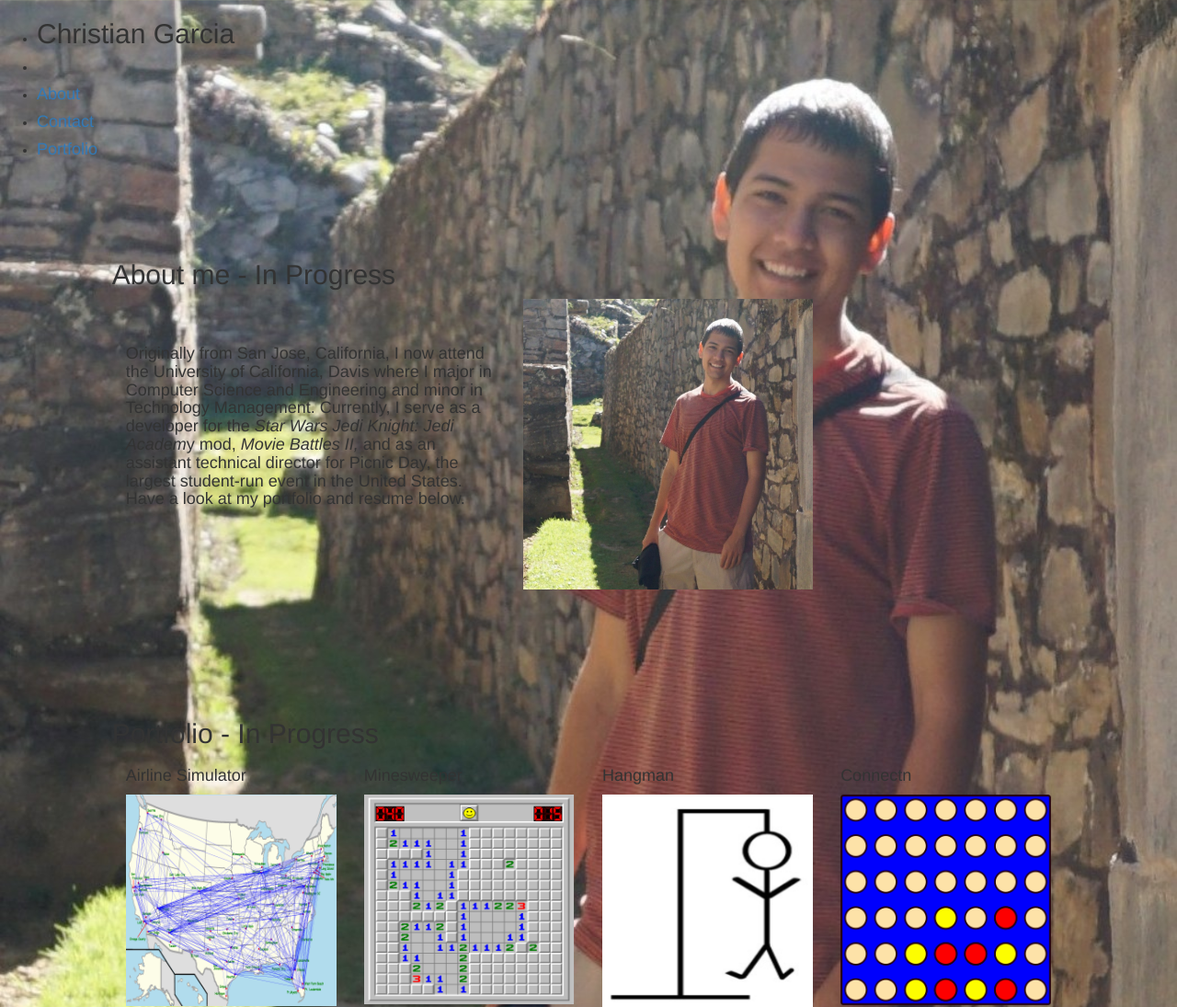
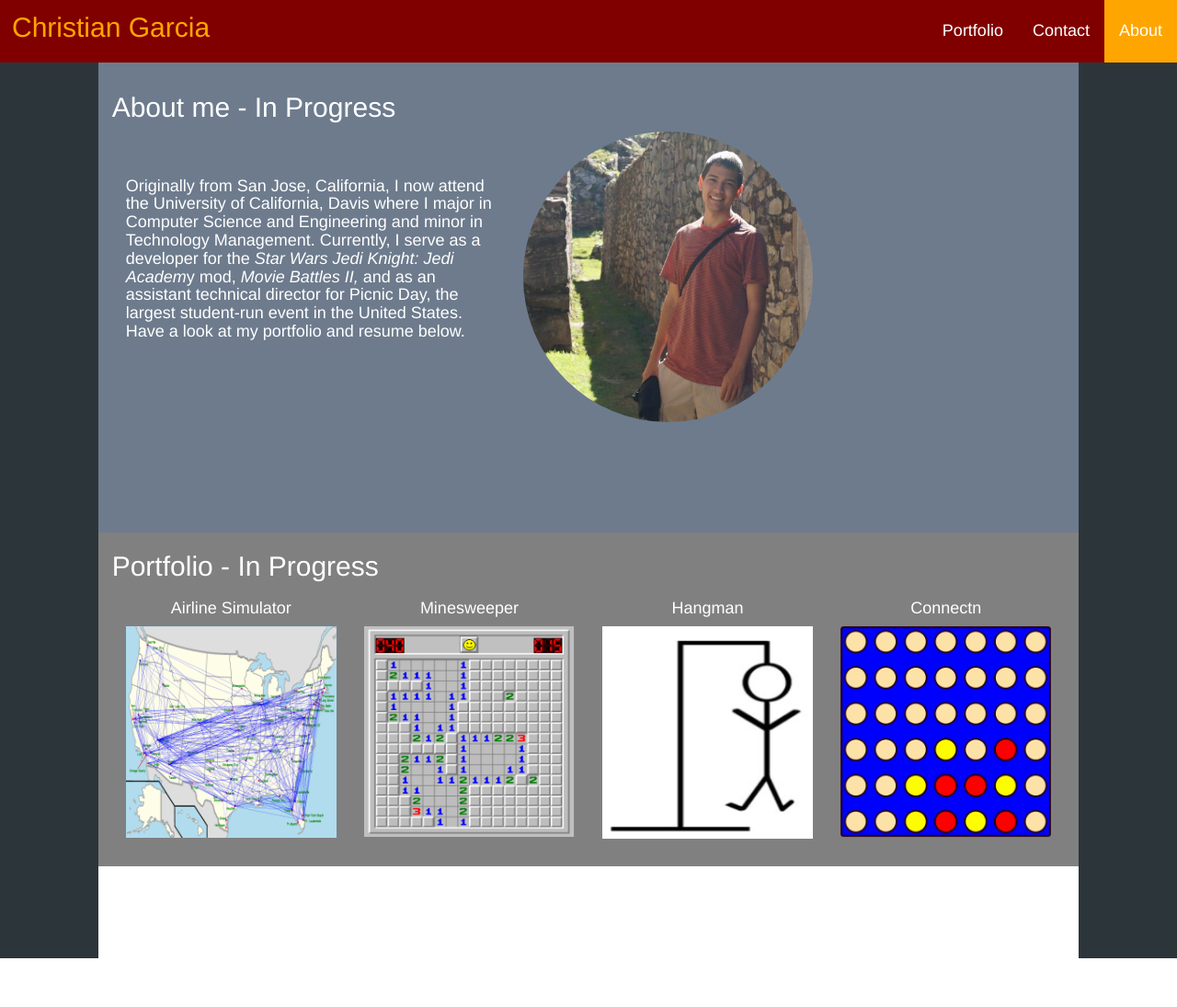
Before and after one commit to KitanGarcia/KitanGarcia.github.io, a Jekyll site: the page index.html, which Jekyll copies as it is, in a window 1280 px wide and 1095 px high. Shown: the whole window at 92% size. Built offline with Jekyll 4.4.1, drawn with Linux system fonts in a browser that asks for light colours.

Commit message:
Update main.css

```diff
--- a/css/main.css
+++ b/css/main.css
@@ -11,15 +11,15 @@
   -ms-box-sizing: border-box;
   box-sizing: border-box;
 }
-/**Testing**/
+/**Testing
 body
 {
   background-image: url("../../images/aboutme.JPG");
   background-size: cover;
   background-position: center;
   background-attachment: fixed;
-}
-/**
+}**/
+
 .container-fluid
 {
   display: block;
@@ -64,10 +64,10 @@ ul
   position: fixed;
   width: 100%;
   opacity: 1;
-  z-index: 99; /*Makes navbar opaque*//*
+  z-index: 99; /*Makes navbar opaque*/
 }
-*/
-/*
+
+
 li
 {
   float: right;
@@ -150,7 +150,7 @@ li a:link
 {
   color: white;
   opacity: 1;
-  text-align: center; /*tests after this in projects*//*
+  text-align: center; /*tests after this in projects*/
   width 300px;
   height: 300px;
   overflow: hidden;
@@ -173,9 +173,9 @@ ul
   position: fixed;
   width: 100%;
   opacity: 1;
-  z-index: 99; /*Makes navbar opaque*//*
-}*/
-/*
+  z-index: 99; /*Makes navbar opaque*/
+}
+
 li
 {
   float: right;
@@ -260,4 +260,3 @@ li a:link
   opacity: 1;
   text-align: center;
 }
-**/
```
